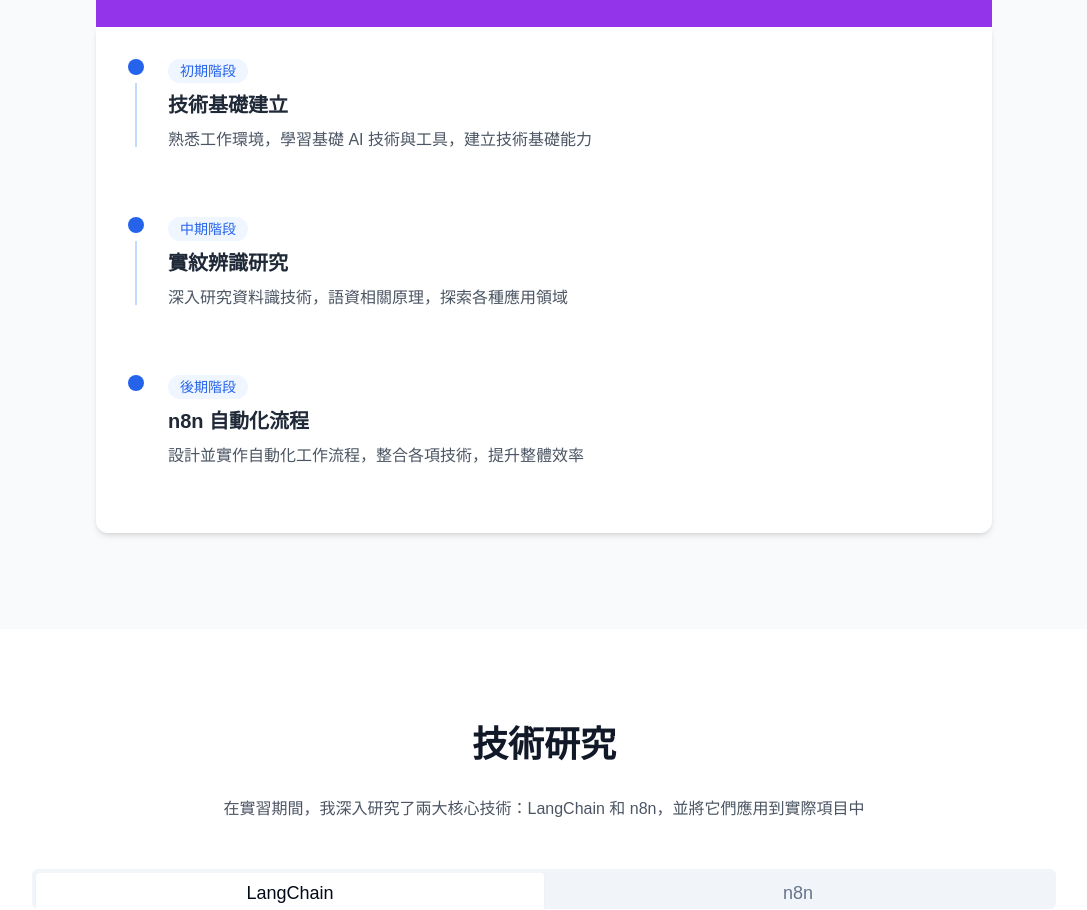
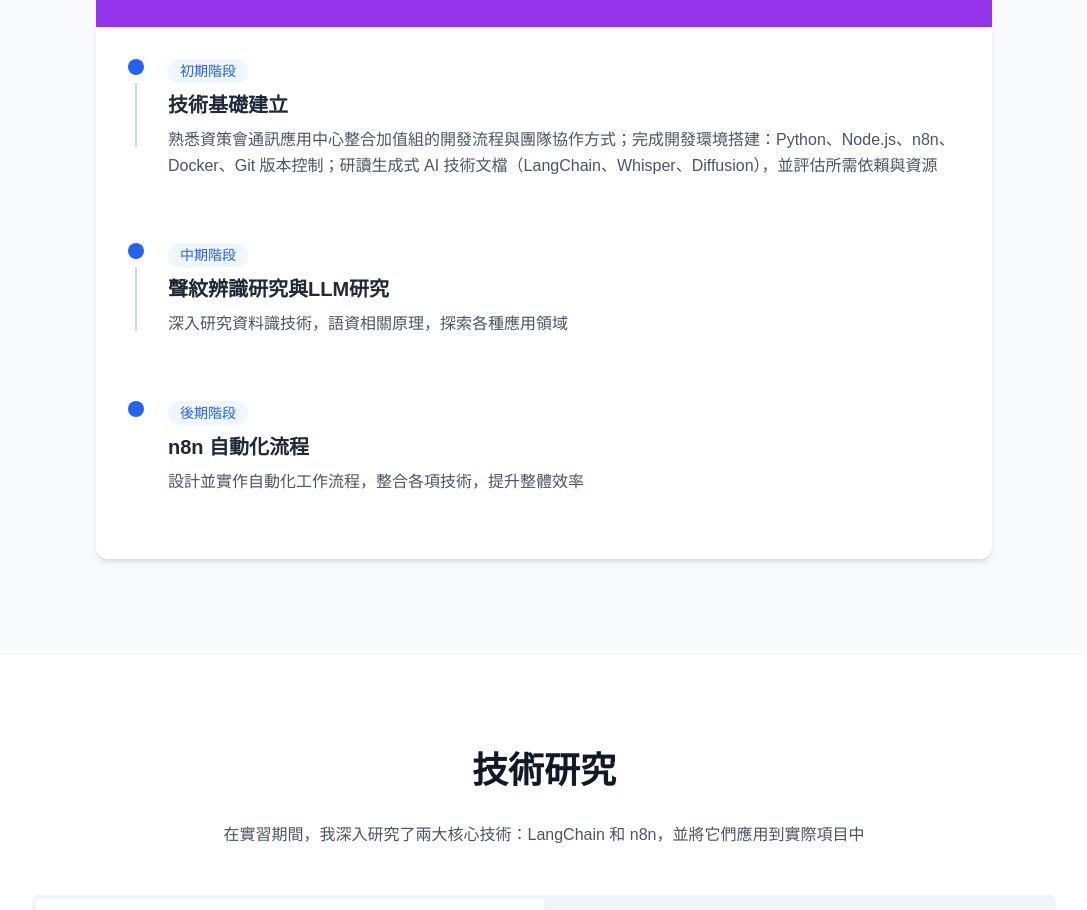
Before and after one commit to Maggie-0118/n8n-intern-showcase-hub, a React (Vite) app: page / in a window 1280 px wide. Shown: the part 2790-3700 px from the top of the page, without its empty margins (96-1183 px from the left). Built offline with nearby package versions, Linux system fonts and the light colour scheme.

Commit message:
Code edited in Lovable Code Editor
Edited UI in Lovable

```diff
--- a/src/components/JobResponsibilities.tsx
+++ b/src/components/JobResponsibilities.tsx
@@ -29,12 +29,16 @@ const JobResponsibilities = () => {
     {
       period: "初期階段",
       title: "技術基礎建立",
-      description: "熟悉工作環境，學習基礎 AI 技術與工具，建立技術基礎能力",
-      status: "completed"
+      description:  [
+      "熟悉資策會通訊應用中心整合加值組的開發流程與團隊協作方式",
+      "完成開發環境搭建：Python、Node.js、n8n、Docker、Git 版本控制",
+      "研讀生成式 AI 技術文檔（LangChain、Whisper、Diffusion），並評估所需依賴與資源"
+    ].join("；"),
+    status: "completed",
     },
     {
       period: "中期階段",
-      title: "實紋辨識研究",
+      title: "聲紋辨識研究與LLM研究",
       description: "深入研究資料識技術，語資相關原理，探索各種應用領域",
       status: "completed"
     },
```
